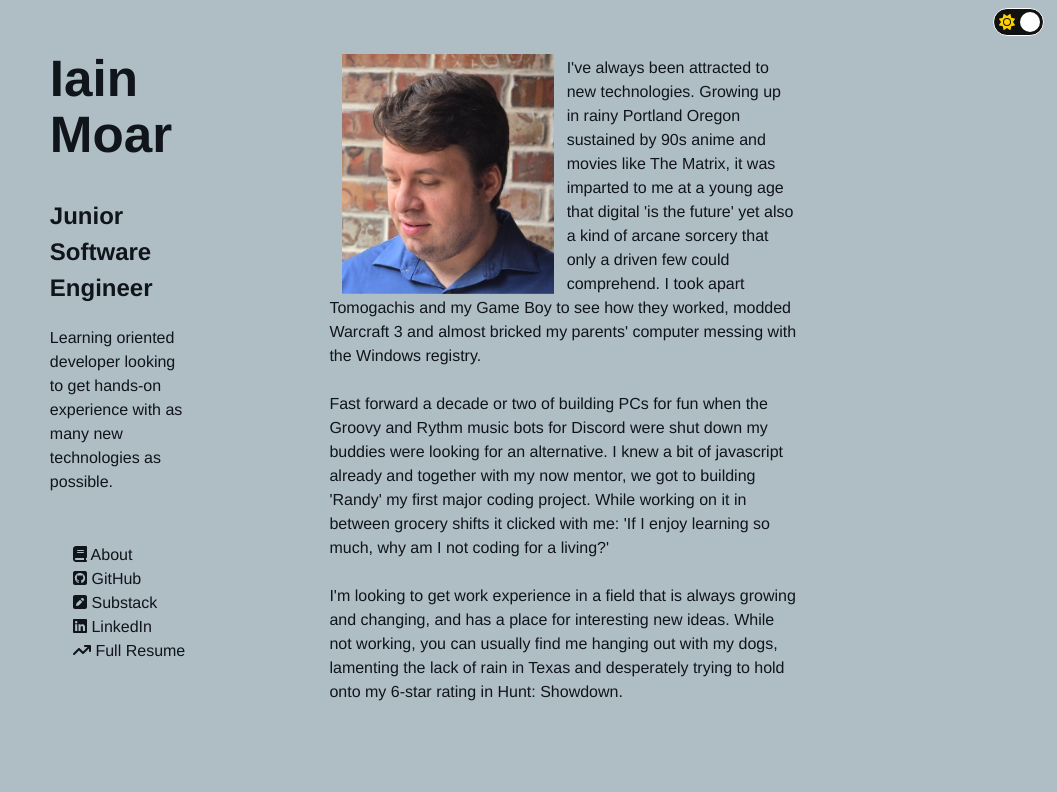
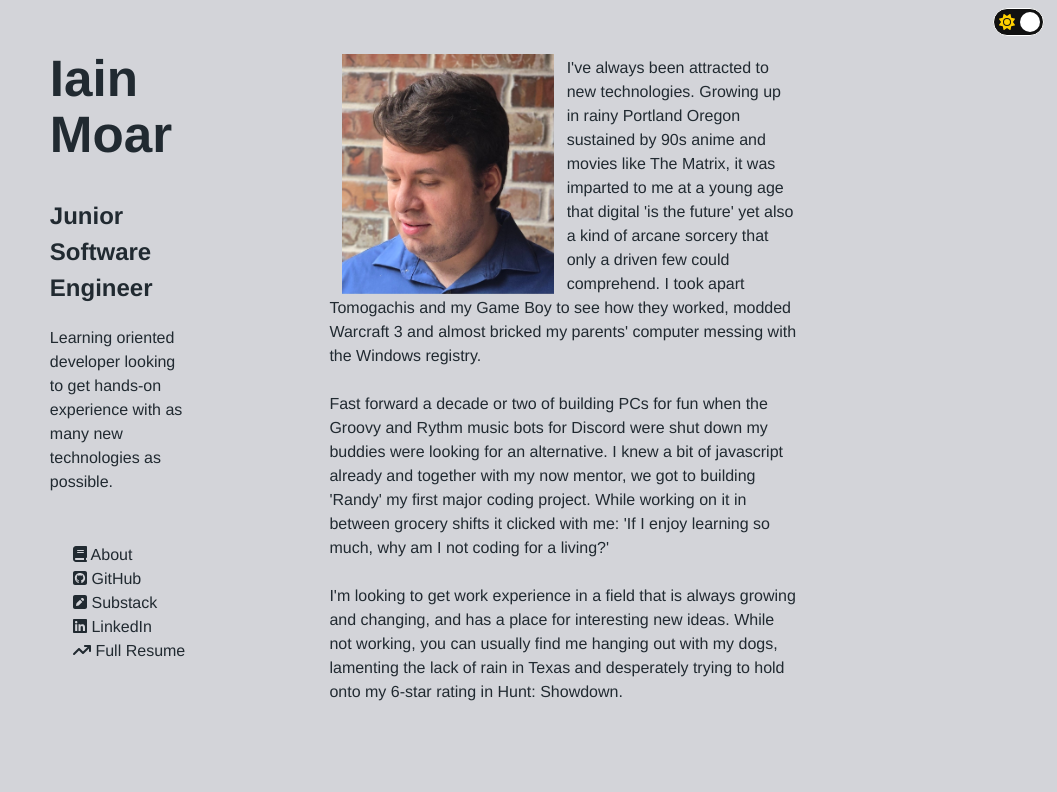
Before and after one commit to Moaratorium/Portfolio, a React (Vite) app: page /about in a window 1280 px wide. Shown: the top 792 px of the page, without its empty margins (223-1280 px from the left). Built offline with nearby package versions, Linux system fonts and the light colour scheme.

Commit message:
light/dark color changes

```diff
--- a/src/index.css
+++ b/src/index.css
@@ -6,14 +6,14 @@
 
   color-scheme: dark light;
 
-  --background-dark: #121212;
-  --background-light: #afbec4;
-  --text-dark: rgb(247, 226, 213);
-  --text-light: rgb(16, 20, 27);
+  --background-dark: #1f1f1f;
+  --background-light: #d3d4d9;
+  --text-dark: #8b8b8b;
+  --text-light: #212a31;
   --raised-dark: rgba(118, 143, 255, 0.082);
-  --raised-light: rgba(23, 30, 61, 0.308);
+  --raised-light: #748d9267;
   --border-dark: rgba(255, 255, 255, 0.63);
-  --border-light: rgba(16, 20, 27, 0.582);
+  --border-light: rgba(23, 48, 90, 0.582);
 
   font-synthesis: none;
   text-rendering: optimizeLegibility;
```
